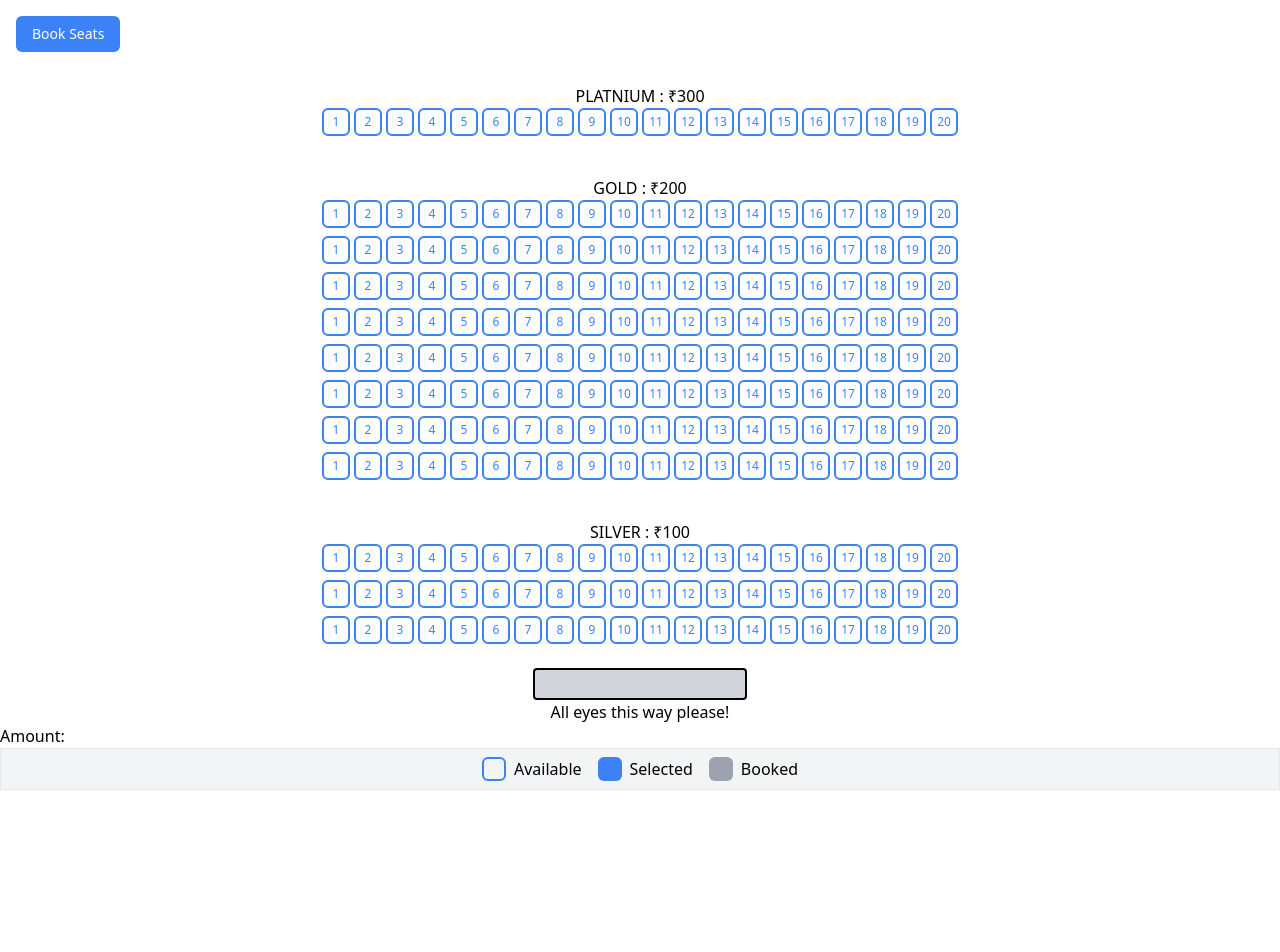
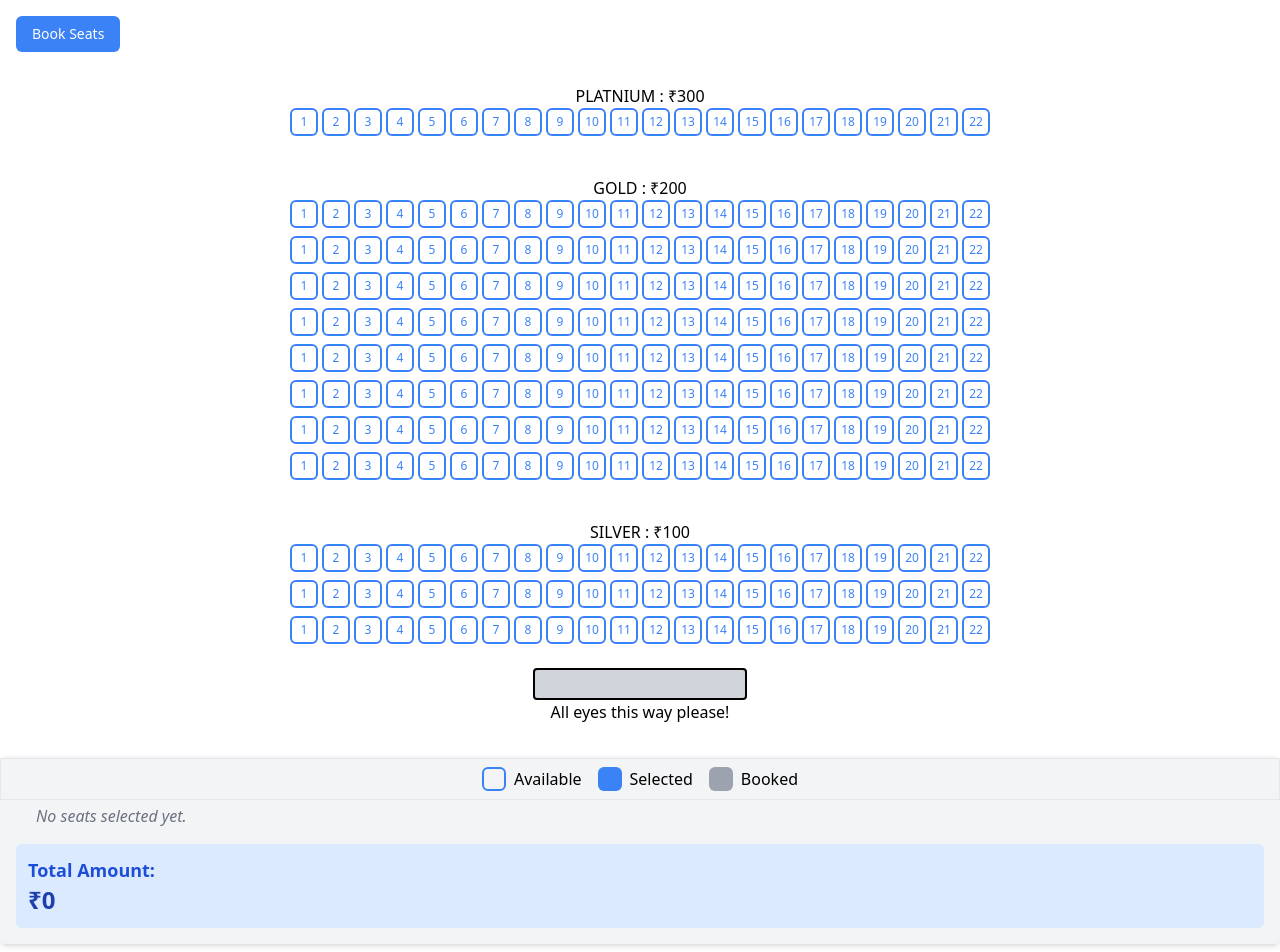
Before and after one commit to Prakritig01/theater_booking_page, a React (Create React App) app: page / in a window 1280 px wide. Shown: the top 952 px of the page. Before the commit the page ends 800 px from the top, so only its background shows below. Built offline with nearby package versions, Linux system fonts and the light colour scheme.

Commit message:
amount section added

```diff
--- a/src/components/SeatCategory/SeatCategory.js
+++ b/src/components/SeatCategory/SeatCategory.js
@@ -1,9 +1,10 @@
 import React from 'react'
 import { groupSeatsByRow } from '../../utils/groupSeats';
 import SingleSeat from '../SingleSeat/SingleSeat';
+import { COLUMNS } from '../../utils/constants';
 
 const SeatCategory = ({title,price,seats}) => {
-    const rows = groupSeatsByRow(seats,20);
+    const rows = groupSeatsByRow(seats,COLUMNS);
   return (
     <div className="container mx-auto p-4">
       <h3 className="flex justify-center my-0">
--- a/src/components/SelectedSeatDetails/SelectedSeatDetails.js
+++ b/src/components/SelectedSeatDetails/SelectedSeatDetails.js
@@ -1,11 +1,35 @@
-import React from 'react'
+import React from 'react';
+import { useSelector } from 'react-redux';
+import { selectSelectedSeats, selectTotalAmount } from '../../slices/SeatSlice';
 
 const SelectedSeatDetails = () => {
+  const selectedSeats = useSelector(selectSelectedSeats);
+  const amount = useSelector(selectTotalAmount);
+
   return (
-    <div>
-      <p>Amount:</p>
+    <div className="bg-gray-100 p-4 rounded-md shadow-md mt-8">
+
+      <div className="mb-4">
+        <h3 className="text-lg font-semibold text-gray-700">Seats Selected:</h3>
+        <ul className="list-disc pl-5 mt-1">
+          {selectedSeats.length > 0 ? (
+            selectedSeats.map((seat) => (
+              <li key={seat.id} className="text-gray-600">
+                Row: {seat.row}, Column: {seat.column} (₹{seat.price})
+              </li>
+            ))
+          ) : (
+            <p className="text-gray-500 italic">No seats selected yet.</p>
+          )}
+        </ul>
+      </div>
+
+      <div className="bg-blue-100 p-3 rounded-md">
+        <h3 className="text-lg font-semibold text-blue-700">Total Amount:</h3>
+        <p className="text-2xl font-bold text-blue-800">₹{amount}</p>
+      </div>
     </div>
-  )
-}
+  );
+};
 
-export default SelectedSeatDetails
+export default SelectedSeatDetails;
--- a/src/slices/SeatSlice.js
+++ b/src/slices/SeatSlice.js
@@ -1,5 +1,10 @@
 import { createSlice } from "@reduxjs/toolkit";
 import { generateSeats } from "../utils/generateSeats";
+
+
+function filterSelectedSeats(allSeats){
+  return allSeats.filter((seat) => seat.isSelected);
+}
 
 const seatSlice = createSlice({
   name: "seats",
@@ -19,7 +24,8 @@ const seatSlice = createSlice({
       // console.log({ ...seat });
     },
     bookSelectedSeats: (state,action) => {
-      const { selectedSeats } = action.payload;
+      // const { selectedSeats } = action.payload;
+      const selectedSeats = filterSelectedSeats(state);
       console.log("selected Seats in slice :" ,selectedSeats);
       selectedSeats.forEach((seat)=> {
         const singleSeat = state.find((item) => item.id === seat.id);
@@ -45,9 +51,15 @@ export const selectSilverSeats = (state) => {
   return state.seatSlice.filter((seat) => seat.category === "silver");
 };
 
-export const selectSelectedSeats = (state) => {
-  return state.seatSlice.filter((seat) => seat.isSelected);
+export const selectSelectedSeats = (state) => filterSelectedSeats(state.seatSlice);
+
+export const selectTotalAmount = (state) => {
+  const selectedSeats = selectSelectedSeats(state);
+  console.log("selected seats in amount" ,selectedSeats);
+  return selectedSeats.reduce((total, seat) => total + seat.price, 0);
 };
+
+
 
 export const { toggleSelectSeat,bookSelectedSeats } = seatSlice.actions;
 export default seatSlice.reducer;
--- /dev/null
+++ b/src/utils/constants.js
@@ -0,0 +1 @@
+export const COLUMNS = 22;
--- a/src/utils/generateSeats.js
+++ b/src/utils/generateSeats.js
@@ -1,6 +1,7 @@
+import { COLUMNS } from "./constants";
 export const generateSeats = () => {
   const rows = 12;
-  const columns = 20;
+  const columns = COLUMNS;
   const seatData = [];
 
   for (let row = 1; row <= rows; row++) {
```
